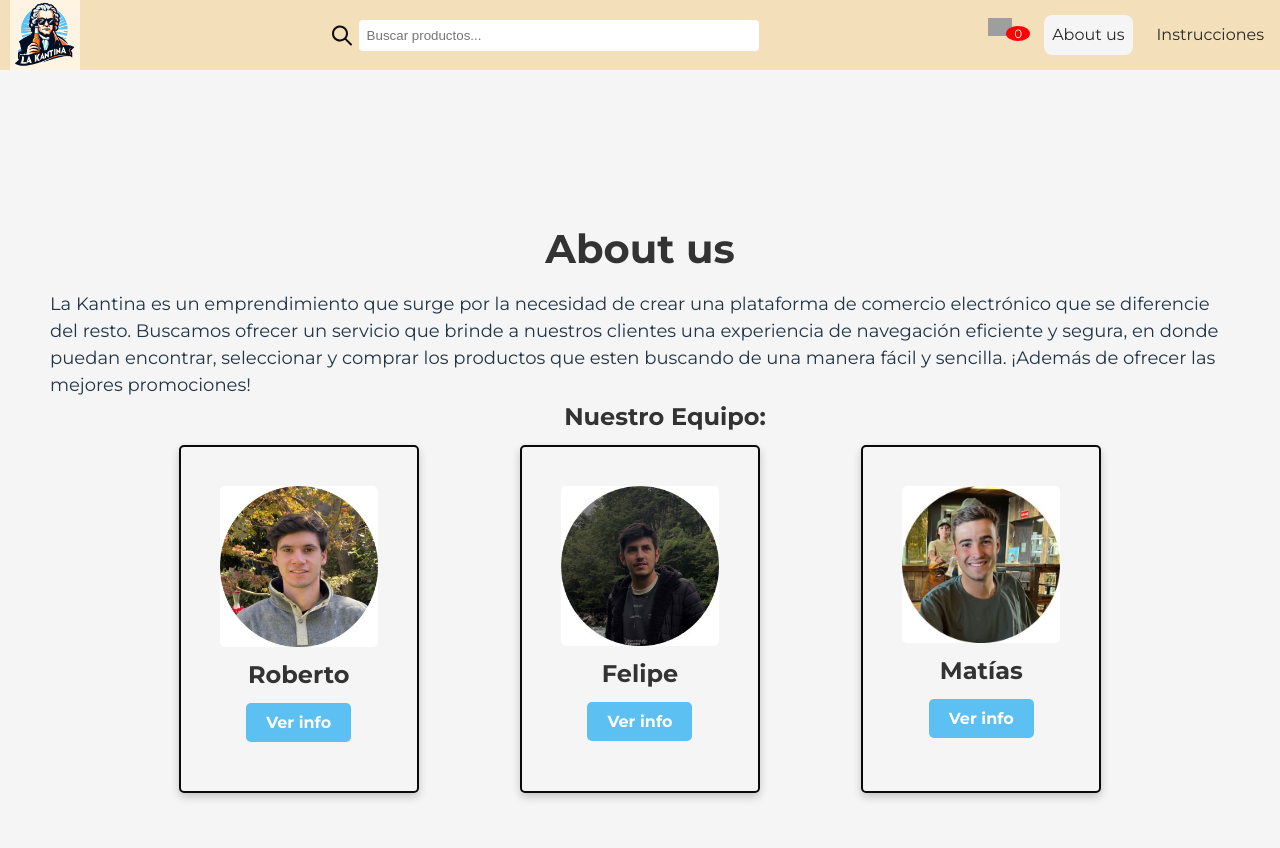
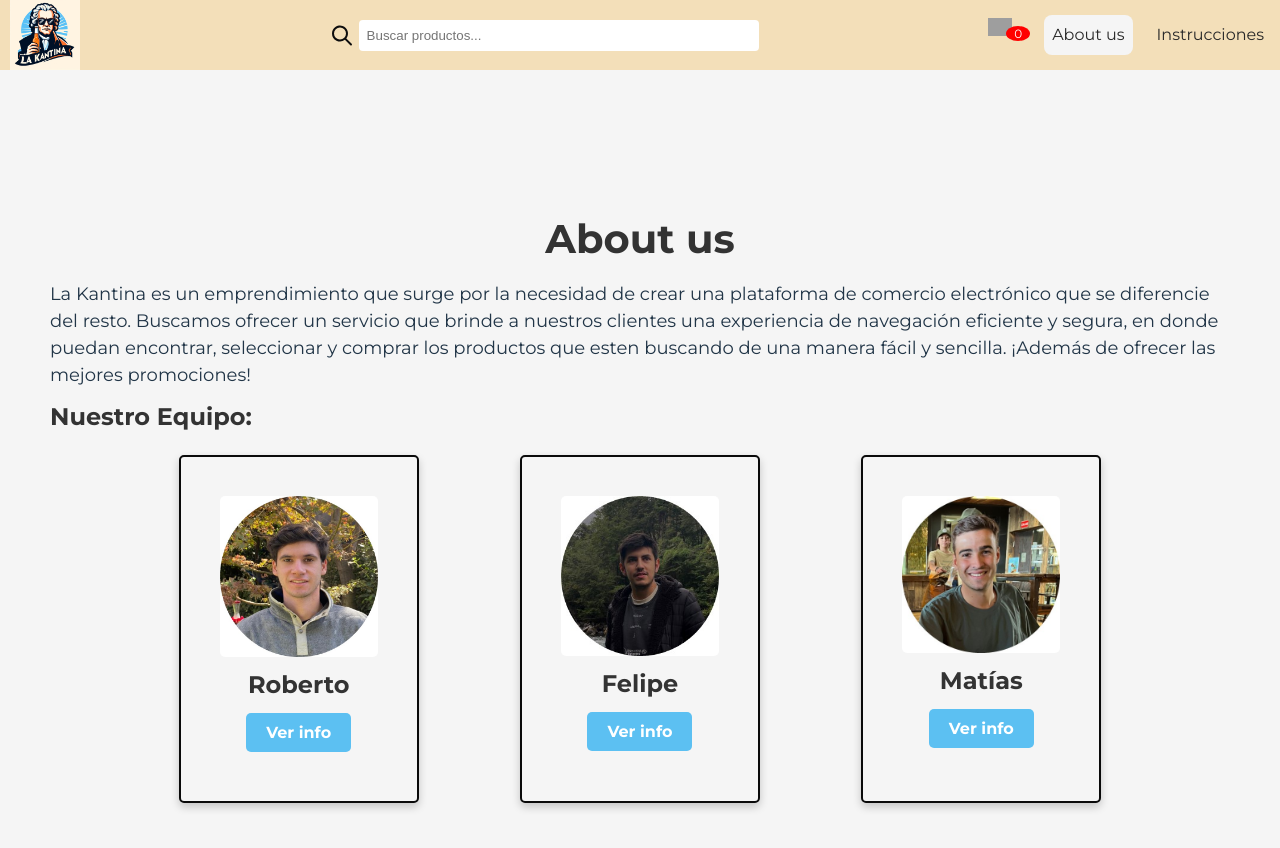
Before and after one commit to IIC2513/Goodteam_frontend, a React (Vite) app: page /about_us in a window 1280 px wide. Shown: the top 848 px of the page. Built offline with nearby package versions, Linux system fonts and the light colour scheme; grey boxes are pictures that could not be loaded.

Commit message:
arreglo h2

```diff
--- a/src/App.css
+++ b/src/App.css
@@ -1,9 +1,7 @@
 #root {
-  max-width: 1280px;
   margin: 0 auto;
   padding: 2rem;
   text-align: center;
-  max-width: 1280px;
 }
 
 .logo {
--- a/src/componentes/paginas/About_us.css
+++ b/src/componentes/paginas/About_us.css
@@ -32,4 +32,10 @@ body, #root {
     text-align: left;
     padding-left: 50px;
     box-sizing: border-box;
+    margin-top: 10px;
+    margin-bottom: 10px;
 }
+
+.equipo h2 {
+    text-align: left;
+}
```
